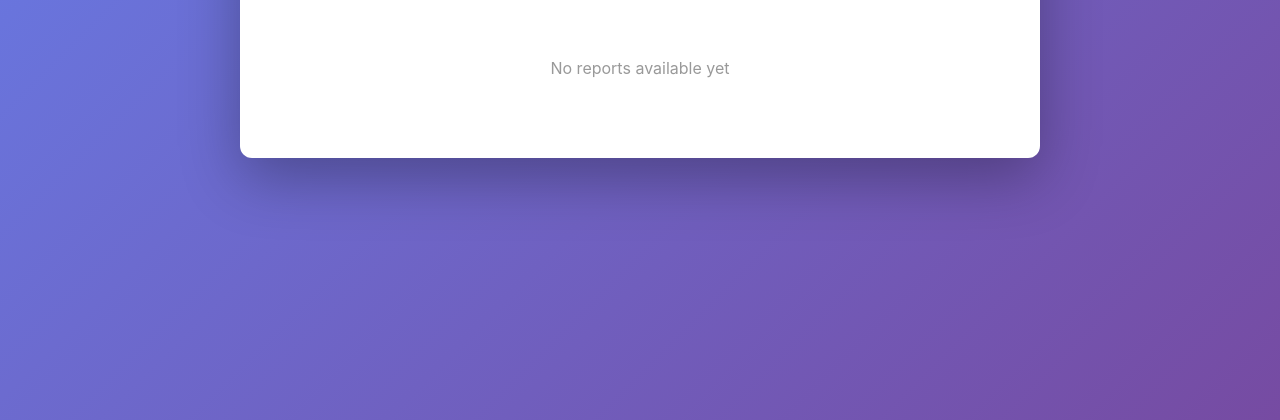
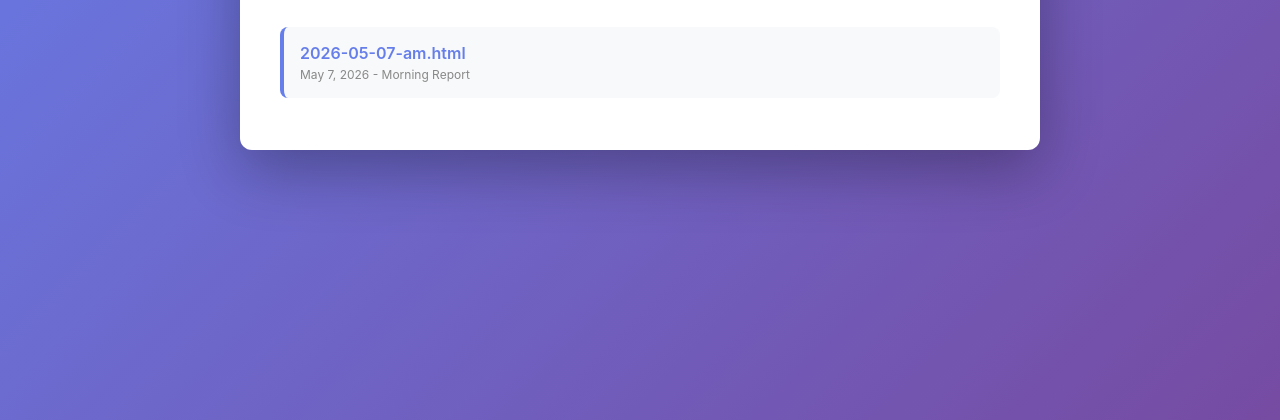
Before and after one commit to botsgu/daily-reports, a plain HTML site: page index.html in a window 1280 px wide. Shown: the part 380-800 px from the top of the page. Drawn offline with Linux system fonts and the light colour scheme.

Commit message:
Create static directory listing

```diff
--- a/index.html
+++ b/index.html
@@ -76,12 +76,6 @@
             font-size: 12px;
             margin-top: 4px;
         }
-
-        .empty {
-            text-align: center;
-            color: #999;
-            padding: 40px 20px;
-        }
     </style>
 </head>
 <body>
@@ -89,45 +83,12 @@
         <h1>📊 Daily Reports</h1>
         <p class="subtitle">Morning briefing reports with market data, news, and insights</p>
 
-        <ul class="reports-list" id="reportsList">
-            <li class="empty">Loading reports...</li>
+        <ul class="reports-list">
+            <li class="report-item">
+                <a href="2026-05-07-am.html" class="report-link">2026-05-07-am.html</a>
+                <div class="report-date">May 7, 2026 - Morning Report</div>
+            </li>
         </ul>
     </div>
-
-    <script>
-        // Fetch the directory listing
-        fetch('.')
-            .then(response => response.text())
-            .then(html => {
-                const parser = new DOMParser();
-                const doc = parser.parseFromString(html, 'text/html');
-                const links = Array.from(doc.querySelectorAll('a'))
-                    .map(a => a.getAttribute('href'))
-                    .filter(href => href && href.endsWith('.html') && !href.includes('index'));
-
-                const list = document.getElementById('reportsList');
-                list.innerHTML = '';
-
-                if (links.length === 0) {
-                    list.innerHTML = '<li class="empty">No reports available yet</li>';
-                    return;
-                }
-
-                links.sort().reverse().forEach(href => {
-                    const li = document.createElement('li');
-                    li.className = 'report-item';
-                    li.innerHTML = `
-                        <a href="${href}" class="report-link">${href}</a>
-                        <div class="report-date">Report file</div>
-                    `;
-                    list.appendChild(li);
-                });
-            })
-            .catch(error => {
-                const list = document.getElementById('reportsList');
-                list.innerHTML = '<li class="empty">Unable to load reports</li>';
-                console.error('Error:', error);
-            });
-    </script>
 </body>
 </html>
```
